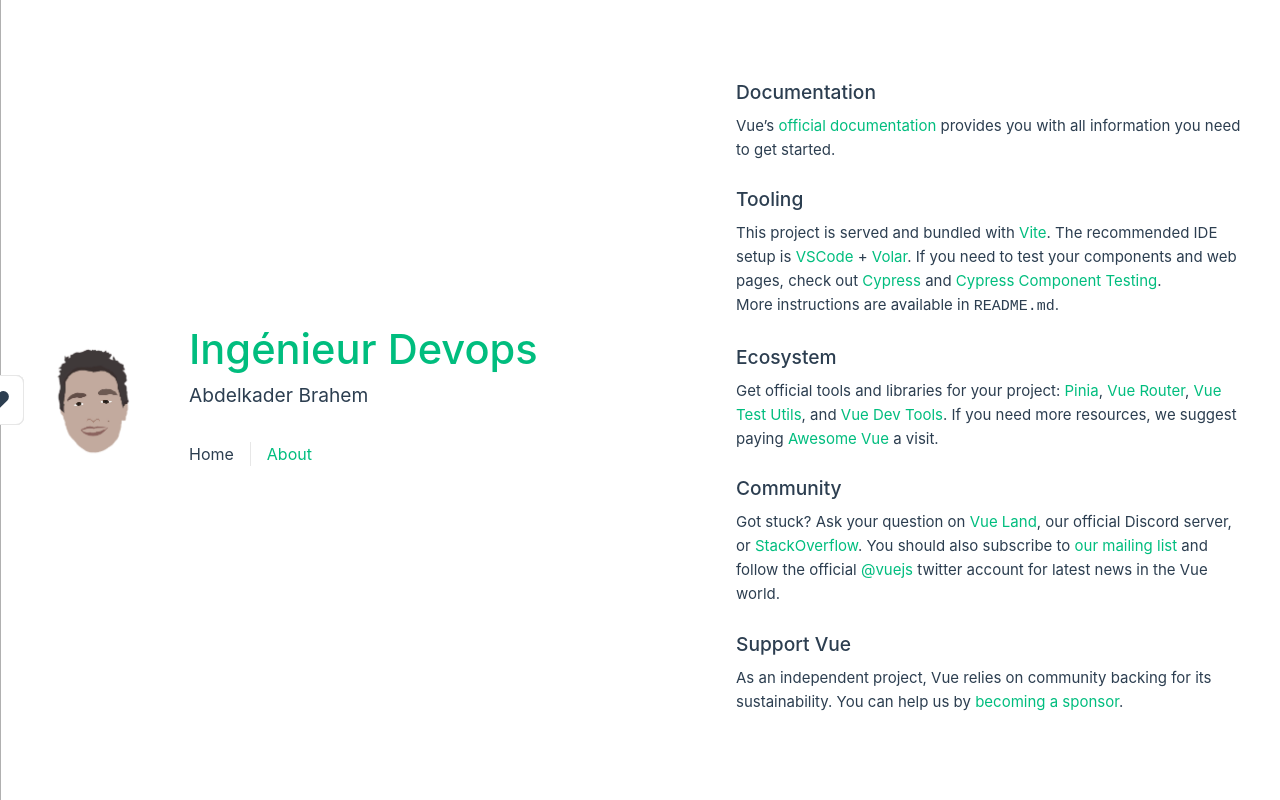
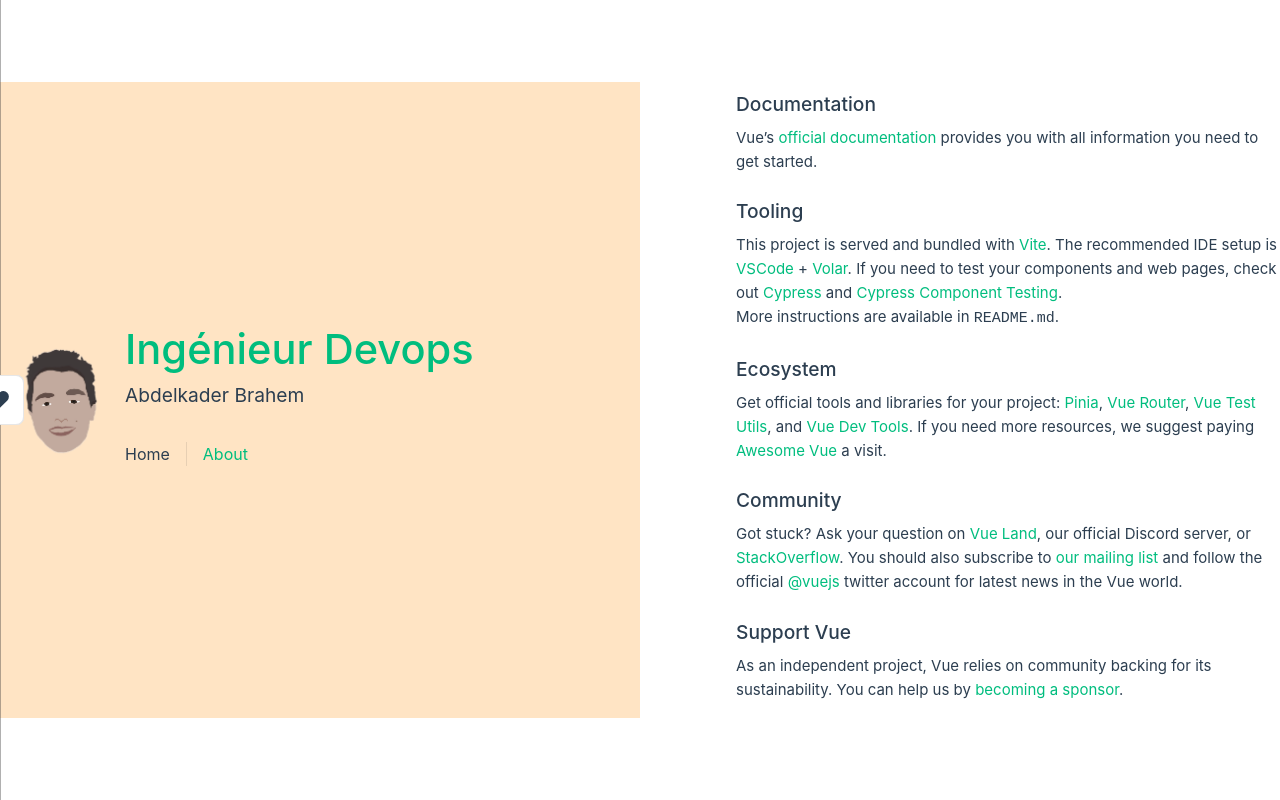
Before and after one commit to abdelkader-brahem/portfolio, a Vue app: page / in a window 1280 px wide. Built offline with nearby package versions, Linux system fonts and the light colour scheme.

Commit message:
Add Portfolio Config

```diff
--- a/src/App.vue
+++ b/src/App.vue
@@ -5,7 +5,7 @@
 
 <template>
   <header>
-    <img alt="Vue logo" class="logo" src="@/assets/profile.png" width="125" height="125" />
+    <img src="@/assets/profile.png" width="125" height="125" />
 
     <div class="wrapper">
       <HelloWorld Post="Ingénieur Devops" Name="Abdelkader Brahem" />
@@ -23,6 +23,7 @@
 header {
   line-height: 1.5;
   max-height: 100vh;
+  background:bisque;
 }
 
 .logo {
--- a/src/assets/main.css
+++ b/src/assets/main.css
@@ -3,7 +3,7 @@
 #app {
   max-width: 1280px;
   margin: 0 auto;
-  padding: 2rem;
+  padding: 0rem;
 
   font-weight: normal;
 }
@@ -30,6 +30,6 @@
   #app {
     display: grid;
     grid-template-columns: 1fr 1fr;
-    padding: 0 2rem;
+    padding: 0 0rem;
   }
 }
```
